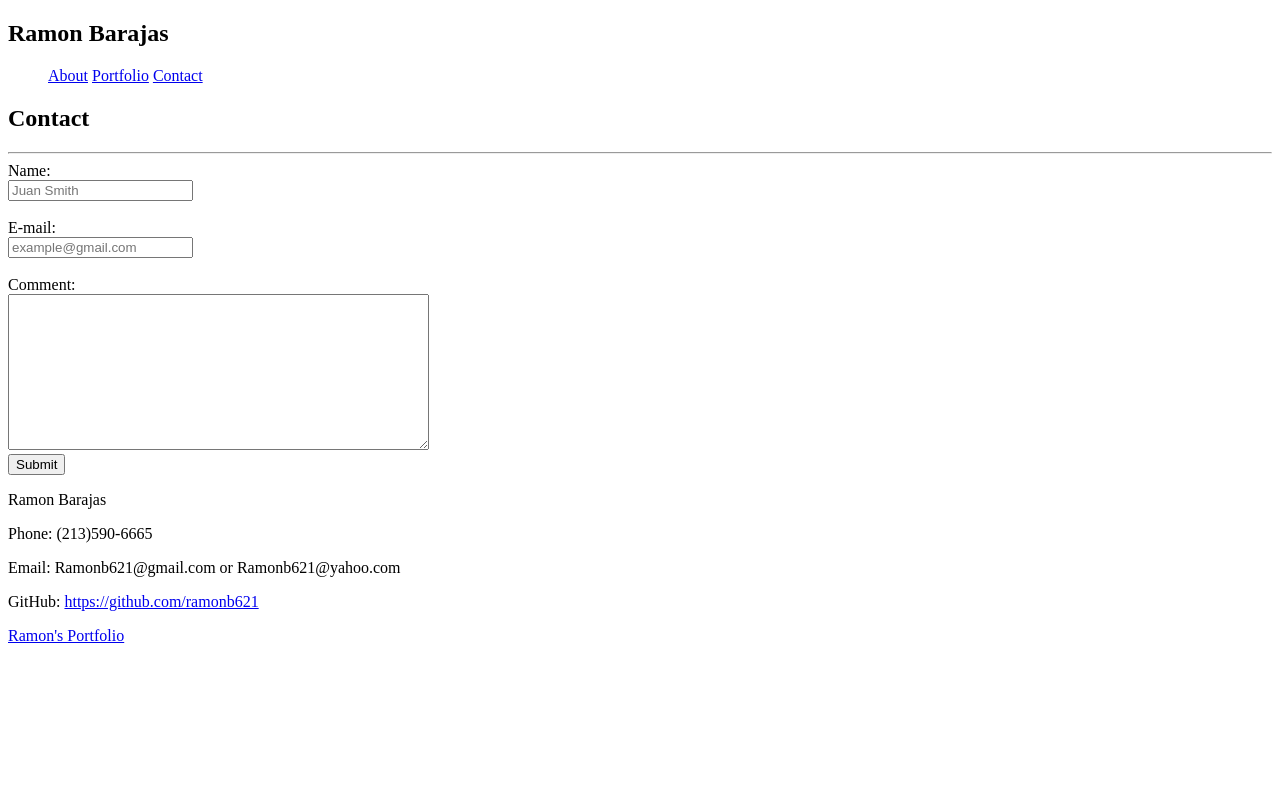
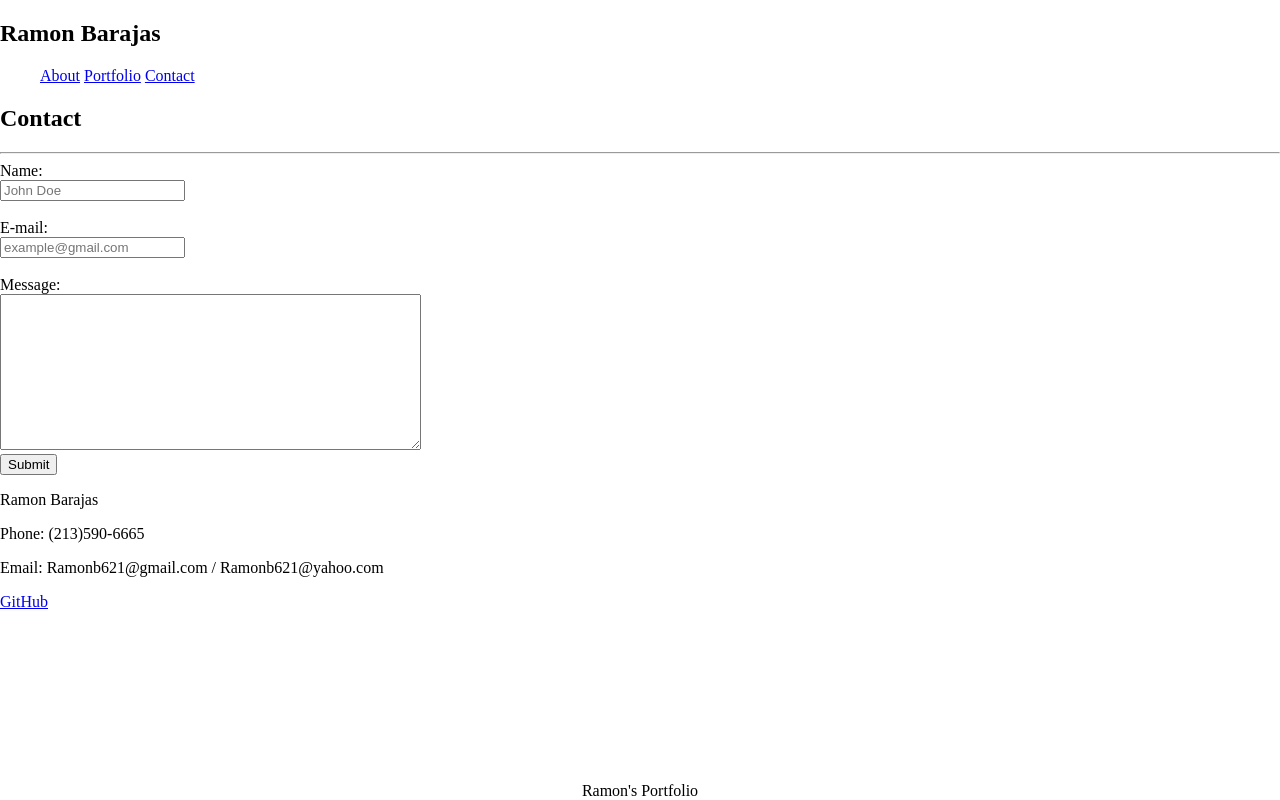
Before and after one commit to ramonb621/Porfolio2019, a plain HTML site: page contact.html in a window 1280 px wide. Drawn offline with Linux system fonts and the light colour scheme.

Commit message:
updating stylesheet and formatting html layout

```diff
--- a/contact.html
+++ b/contact.html
@@ -5,7 +5,7 @@
     <meta name="viewport" content="width=device-width, initial-scale=1.0">
     <meta http-equiv="X-UA-Compatible" content="ie=edge">
     <title>Ramon Barajas' Portfolio</title>
-    <link rel="stylesheet" type="text/css" href="assets/css/style.css">
+    <link rel="stylesheet" type="text/css" href="style/stylesheet.css">
 
 </head>
 <body>
@@ -35,32 +35,30 @@
                 <div class="name">
                     <form action="mailto:ramonb621@yahoo.com" method="post" enctype="text/plain">
                     Name:<br>
-                    <input type="text" name="name" placeholder="Juan Smith"><br><br>
+                    <input type="text" name="name" placeholder="John Doe"><br><br>
                     E-mail:<br>
                     <input type="text" name="mail" placeholder="example@gmail.com"><br><br>
                 </div>
                 <!--comment box-->
                 <div class="comment">
-                    Comment:<br>
+                    Message:<br>
                     <textarea type="text" name="comment" size="1000" rows="10" cols="50"></textarea><br>
                 </div>
                <!--submit button-->
                 <input id="submit" type="submit" value="Submit">
                 <section>
                     <div class="contact-me">
-                        <p>Ramon Barajas</p>
-                        <p>Phone: (213)590-6665</p>
-                        <p>Email: Ramonb621@gmail.com or Ramonb621@yahoo.com</p>
-                        <p>GitHub: <a href="https://github.com/ramonb621" target="_blank">https://github.com/ramonb621</p>
+                        <p><span id="contact-me">Ramon Barajas</span></p>
+                        <p><span id="contact-me">Phone:</span> (213)590-6665</p>
+                        <p><span id="contact-me">Email:</span> Ramonb621@gmail.com / Ramonb621@yahoo.com</p>
+                        <a id="contact-me" href="https://github.com/ramonb621" target="_blank">GitHub</a>
                     </div>
                 </section>
 
             </div>
     </section>
 
-            <div class="push">
     <footer class="footer"> Ramon's Portfolio </footer>
-            </div>
 
 
 </body>
--- /dev/null
+++ b/style/stylesheet.css
@@ -0,0 +1,24 @@
+body{
+    height: 100%;
+    margin: 0;
+    flex-grow: 1;
+}
+.me{
+    float: left;
+    width: 135px;
+    height: 190px;
+    margin: 5px 10px 5px 10px;
+}
+.footer{
+    text-align: center;
+    width:100%;
+    padding: 0px;
+    /* border-top: 2px solid; */
+    position:fixed;
+    margin: auto;
+    bottom: 0;
+    left: 0;
+    right:0;
+    flex-shrink: 0;
+    /* z-index: 3; */
+}
```
Also changed, not shown: index.html (+6 -7 lines), portfolio.html (added, +55 -0 lines), assets/stylesheet.css (deleted), images/hangman2.png (added), 1 other file. Lines whose indentation alone changed are shown as unchanged.
